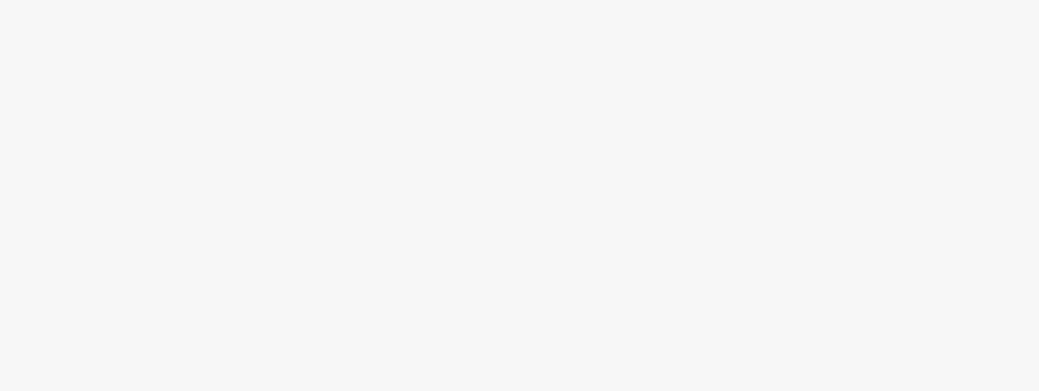
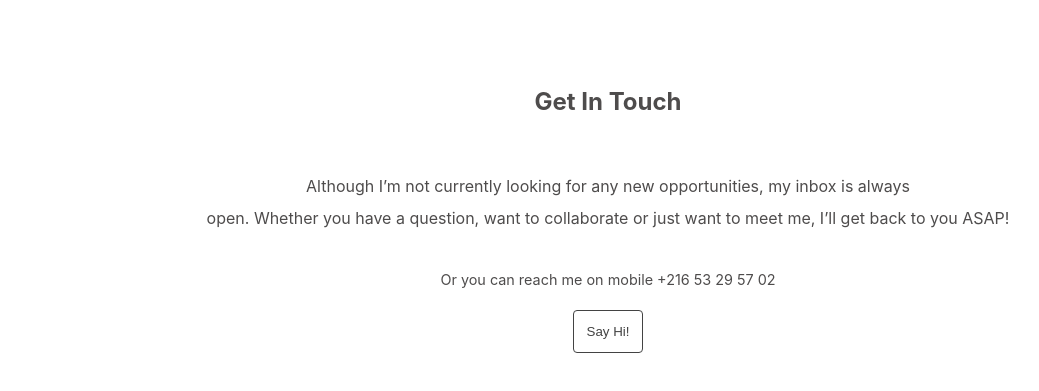
Before and after one commit to mohamedseifeddine/portfolio, a Next.js app: page / in a window 1280 px wide. Shown: the part 2332-2723 px from the top of the page, without its empty margins (32-1071 px from the left). Before the commit the page ends 2318 px from the top, so only its background shows below. Built offline with nearby package versions, Linux system fonts and the light colour scheme; no server answers.

Commit message:
feat: :construction: contact

```diff
--- /dev/null
+++ b/components/Contact/Contact.module.scss
@@ -0,0 +1,29 @@
+.contact {
+    display: flex;
+    flex-direction: column;
+    padding: 4rem;
+    background-color: #fff;
+    text-align: center;
+    color: #4e4c4c;
+    h2 {
+      padding-bottom: 0.25rem;
+      margin-bottom: 1rem;
+      line-height: 4rem;
+      width: auto;
+    }
+    a {
+        align-self: center;
+    }
+    button {
+        border: 1px solid rgb(67, 67, 67);
+        cursor: pointer;
+        color: rgb(67, 67, 67);
+        background-color: transparent;
+        padding: 13px;
+        border-radius: 4px;
+        outline: none;
+    }
+    &_phone {
+        font-size: .9rem;
+    }
+}
--- /dev/null
+++ b/components/Contact/Contact.tsx
@@ -0,0 +1,25 @@
+import React from 'react'
+import styles from './Contact.module.scss'
+
+const Contact = () => (
+  <div className={styles.contact}>
+    <h2>Get In Touch</h2>
+    <p>
+      Although I&rsquo;m not currently looking for any new opportunities, my
+      inbox is always <br /> open. Whether you have a question, want to
+      collaborate or just want to meet me, I&rsquo;ll get back to you ASAP!
+    </p>
+    <p className={styles.contact_phone}>
+      Or you can reach me on mobile +216 53 29 57 02
+    </p>
+    <a
+      href="mailto:hamzamohamedseifeddine@gmail.com"
+      target="_blank"
+      rel="noreferrer"
+    >
+      <button type="button">Say Hi!</button>
+    </a>
+  </div>
+)
+
+export default Contact
--- /dev/null
+++ b/components/Contact/index.ts
@@ -0,0 +1,3 @@
+import Contact from './Contact'
+
+export default Contact
--- a/pages/landing/Landing.tsx
+++ b/pages/landing/Landing.tsx
@@ -3,6 +3,7 @@ import Topbar from 'components/Topbar/Topbar'
 import About from 'components/About'
 import Experiences from 'components/Experiences'
 import Projects from 'components/Projects/Projects'
+import Contact from 'components/Contact'
 
 const Landing = () => (
   <>
@@ -10,6 +11,7 @@ const Landing = () => (
     <About />
     <Experiences />
     <Projects />
+    <Contact />
   </>
 )
 export default Landing
```
